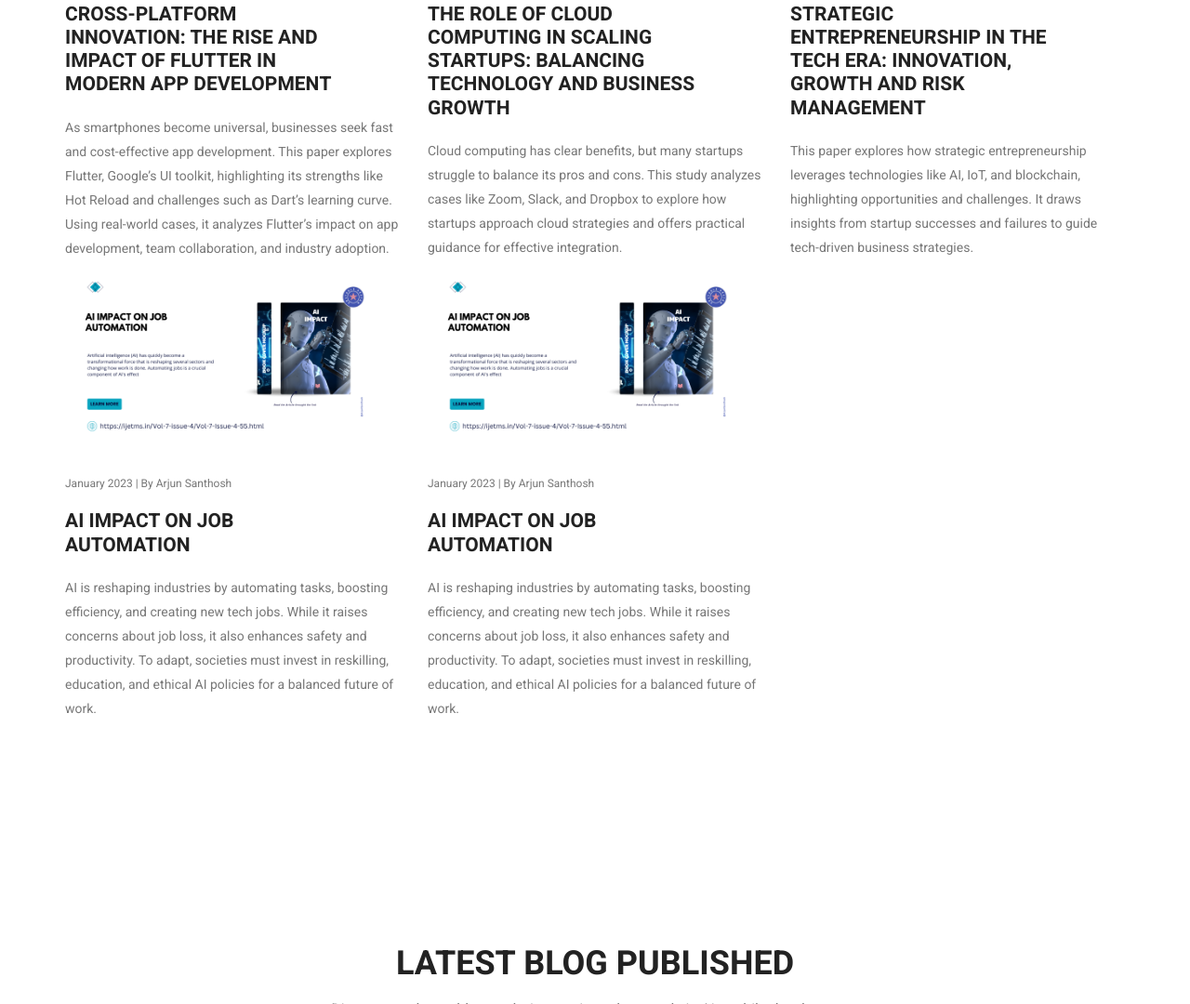
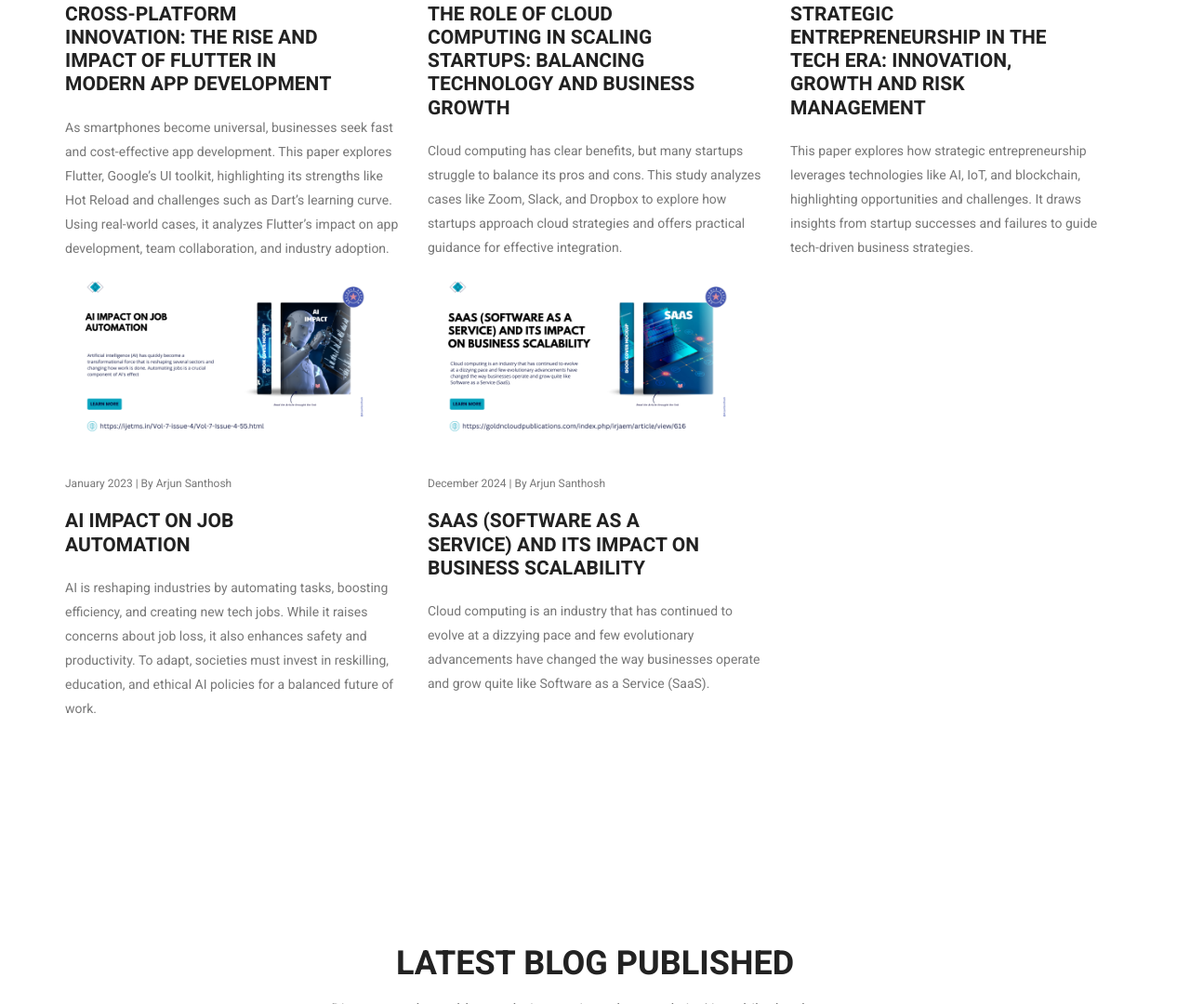
Before and after one commit to Arjunsanthosh09/Portfolio, a plain HTML site: page index.html in a window 1280 px wide. Shown: the part 4765-5845 px from the top of the page at 93% size. Drawn offline with Linux system fonts and the light colour scheme; some packages are replaced by stand-ins of ours.

Commit message:
Update index.html

```diff
--- a/index.html
+++ b/index.html
@@ -428,20 +428,19 @@
 				<div class="col-lg-4">
 					<div class="l_blog_item">
 						<div class="l_blog_img">
-							<img class="img-fluid" src="img/blog/home-blog/Ai impact on Job.png" alt="">
+							<img class="img-fluid" src="img/blog/home-blog/saas.png" alt="">
 						</div>
 						<div class="l_blog_text">
 							<div class="date">
-								<a href="#">January 2023 | By Arjun Santhosh</a>
+								<a href="#">December 2024 | By Arjun Santhosh</a>
 							</div>
 							<a href="#">
-								<h4>Ai Impact on Job Automation
+								<h4>SaaS (Software as a Service) and its Impact on Business Scalability
 								</h4>
 							</a>
-							<p>AI is reshaping industries by automating tasks, boosting efficiency, and creating new
-								tech jobs. While it raises concerns about job loss, it also enhances safety and
-								productivity. To adapt, societies must invest in reskilling, education, and ethical AI
-								policies for a balanced future of work.</p>
+							<p>Cloud computing is an industry that has continued to evolve at a dizzying pace and few
+								evolutionary advancements have changed the way businesses operate and grow quite like
+								Software as a Service (SaaS).</p>
 						</div>
 					</div>
 				</div>
@@ -467,10 +466,12 @@
 						</div>
 						<div class="l_blog_text">
 							<div class="date">
-								<a href="https://medium.com/@arjunsanthosh440/mission-cyber-possible-how-i-learned-cybersecurity-with-nist-and-iam-policies-and-572ed0f2d4e9">
+								<a
+									href="https://medium.com/@arjunsanthosh440/mission-cyber-possible-how-i-learned-cybersecurity-with-nist-and-iam-policies-and-572ed0f2d4e9">
 									Jun 18, 2025 | By Arjun Santhosh</a>
 							</div>
-							<a href="https://medium.com/@arjunsanthosh440/mission-cyber-possible-how-i-learned-cybersecurity-with-nist-and-iam-policies-and-572ed0f2d4e9" target="_blank">
+							<a href="https://medium.com/@arjunsanthosh440/mission-cyber-possible-how-i-learned-cybersecurity-with-nist-and-iam-policies-and-572ed0f2d4e9"
+								target="_blank">
 								<h4>Mission: Cyber Possible—How I Learned Cybersecurity with NIST and IAM policies and
 									permissions
 								</h4>
@@ -489,15 +490,20 @@
 						</div>
 						<div class="l_blog_text">
 							<div class="date">
-								<a href="https://medium.com/@arjunsanthosh440/bro-is-this-site-safe-how-i-ended-up-building-an-ai-security-assistant-204298c99856">
-									Jul 4, 2025  | By Arjun Santhosh</a>
+								<a
+									href="https://medium.com/@arjunsanthosh440/bro-is-this-site-safe-how-i-ended-up-building-an-ai-security-assistant-204298c99856">
+									Jul 4, 2025 | By Arjun Santhosh</a>
 							</div>
-							<a href="https://medium.com/@arjunsanthosh440/bro-is-this-site-safe-how-i-ended-up-building-an-ai-security-assistant-204298c99856" target="_blank">
+							<a href="https://medium.com/@arjunsanthosh440/bro-is-this-site-safe-how-i-ended-up-building-an-ai-security-assistant-204298c99856"
+								target="_blank">
 								<h4>Bro, Is This Site Safe?” — How I Ended Up Building an AI Security Assistant</h4>
 							</a>
 							<p>OKay, so let me take you on a ride. 🚗
 
-								It all started one fine late night. I was sitting in my room, peacefully trying to download some “educational” material (don’t ask what), and suddenly—BAM—a sketchy website opened 6 popups, my fans started spinning like a helicopter, and Chrome was like, “Your PC may have been infected.”</p>
+								It all started one fine late night. I was sitting in my room, peacefully trying to
+								download some “educational” material (don’t ask what), and suddenly—BAM—a sketchy
+								website opened 6 popups, my fans started spinning like a helicopter, and Chrome was
+								like, “Your PC may have been infected.”</p>
 						</div>
 					</div>
 				</div>
```
